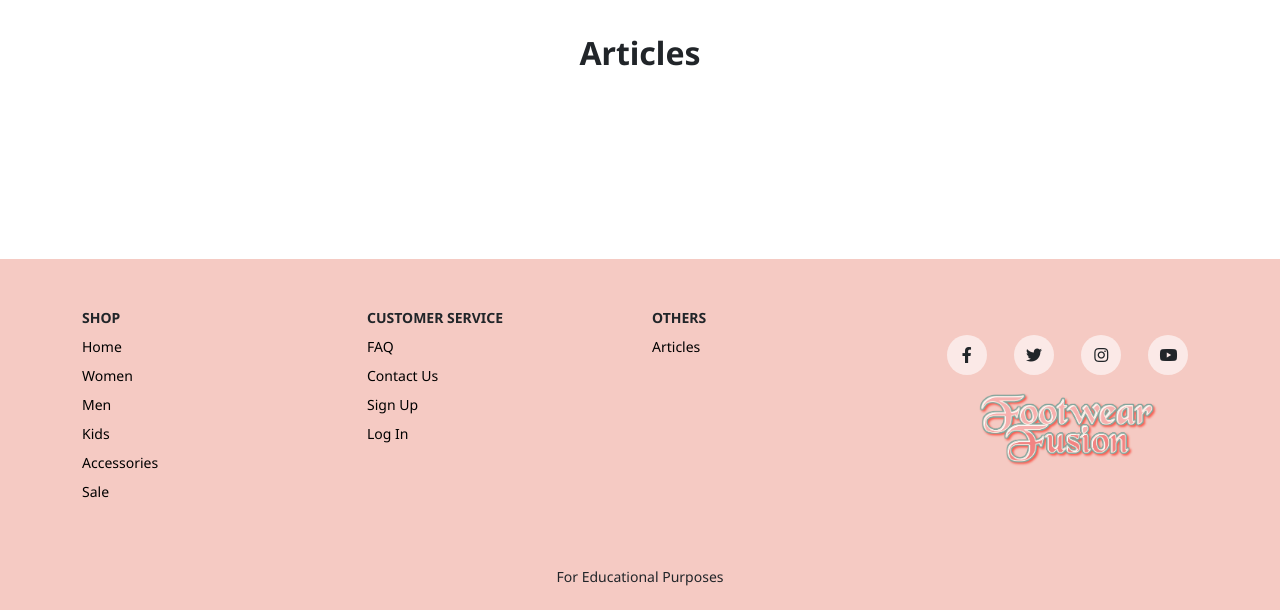
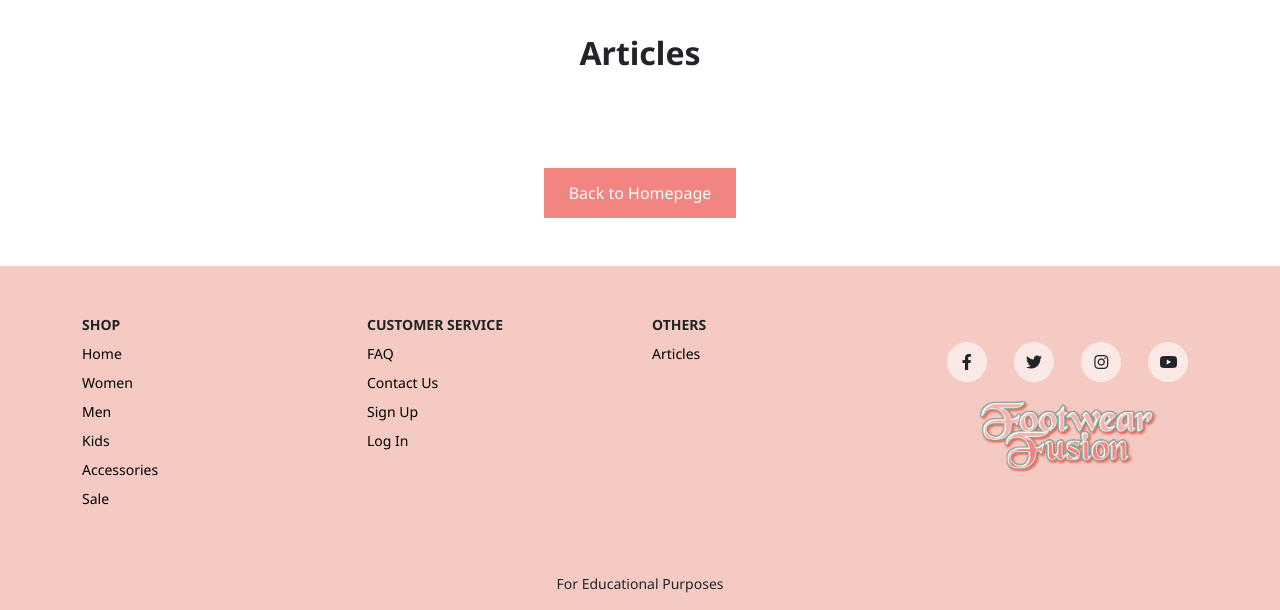
Before and after one commit to irebernardidev/Footwear-Fusion, a Django app: page /blogs/ in a window 1280 px wide. Shown: the part 197-807 px from the top of the page. Before the commit the page ends 783 px from the top, so only its background shows below. Run offline with Django 3.2, Linux system fonts and the light colour scheme; data that the repository does not hold is empty; parts of the project's set-up code (start-up, migrations or seed data) failed here and were passed over; some libraries are stand-ins or nearby versions.

Commit message:
Refactor Blog template for enhanced readability: reformat tags in Author, Image, and Button sections for consistency and clarity.

```diff
--- a/blogs/models.py
+++ b/blogs/models.py
@@ -6,7 +6,8 @@ class Blog(models.Model):
     """ Blog Model """
 
     image = models.ImageField(null=True, blank=True)
-    author = models.ForeignKey(User, on_delete= models.CASCADE, related_name='blog_posts')
+    author = models.ForeignKey(User, on_delete=models.CASCADE,
+                               related_name='blog_posts')
     title = models.CharField(max_length=254)
     paragraph1 = models.TextField(null=False, blank=False)
     paragraph2 = models.TextField(null=True, blank=True)
--- a/blogs/templates/blogs/articles.html
+++ b/blogs/templates/blogs/articles.html
@@ -1,5 +1,6 @@
 {% extends "base.html" %}
 {% load static %}
+{% block extra_title %} - Articles Page{% endblock %}
 
 {% block page_header %}
     <div class="navbar-offset"></div>
@@ -14,6 +15,7 @@
                 </div>
             </div>
             <div class="row mb-5">
+                <!-- Display all articles in cards layout -->
                 {% for blog in blogs %}
                 <div class="col-12 col-sm-6 col-md-4 col-lg-3 mt-4 d-flex justify-content-center">
                     <div class="card">
@@ -29,12 +31,17 @@
                         <div class="card-body px-0">
                             <h6 class="card-title fw-bold">{{ blog.title }}</h6>
                             <p class="card-text">{{ blog.paragraph1|truncatechars:40 }}</p>
-                            <a href="{% url 'article_detail' blog.id %}">Read the article <i class="fas fa-arrow-right"></i></a>
+                            <a href="{% url 'article_detail' blog.id %}">Read the article
+                                <i class="fas fa-arrow-right"></i>
+                            </a>
                         </div>
                     </div>
                 </div>
                 {% endfor %}
             </div>
+            <div class="d-flex justify-content-center mb-5">
+                <a href="{% url 'home' %}" class="btn bg-salmon" role="button">Back to Homepage</a>
+            </div>
         </div>
     </section>
 {% endblock %}
```
Also changed, not shown: blogs/templates/blogs/article.html (+14 -3 lines).
